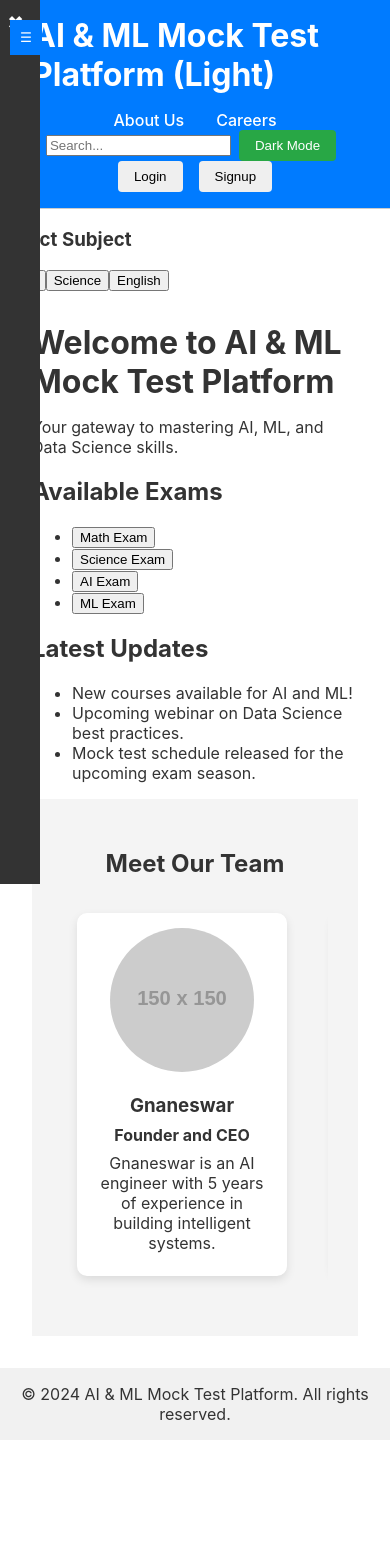
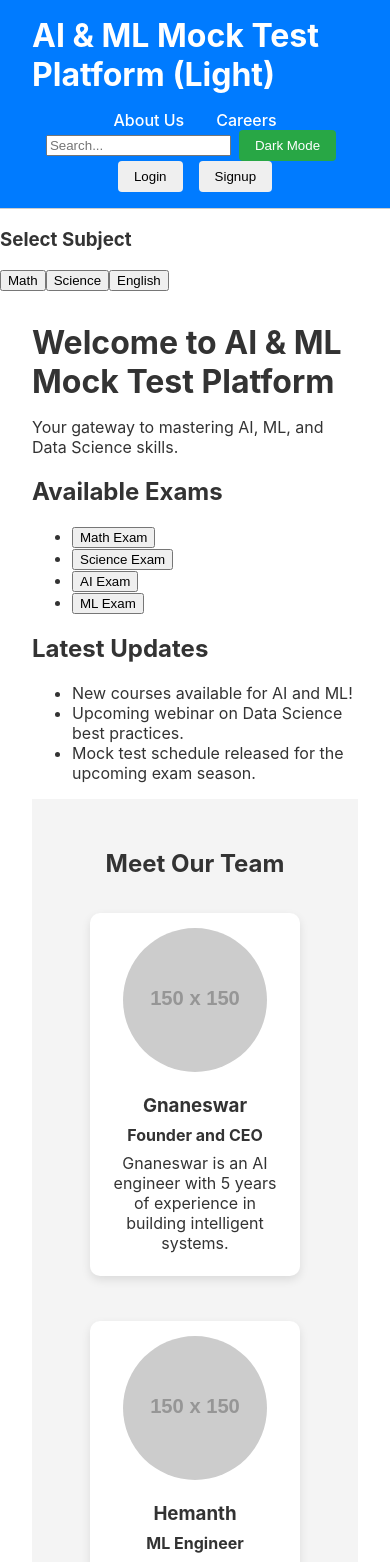
Before and after one commit to Kareti-Gnaneswar/react_mock, a React (Create React App) app: page / in a window 390 px wide. Shown: the top 1562 px of the page. Before the commit the page ends 1440 px from the top, so only its background shows below. Built offline with nearby package versions, Linux system fonts and the light colour scheme.

Commit message:
first commit

```diff
--- a/src/Components/css/TeamMembers.css
+++ b/src/Components/css/TeamMembers.css
@@ -1,34 +1,30 @@
-/* General styles */
+/* src/Components/css/TeamMembers.css */
 .team-members {
     padding: 30px;
     text-align: center;
-    background-color: #f4f4f4;
-    transition: background-color 0.3s;
-    position: relative; /* Position for the sidebar */
+    background-color: #f4f4f4; /* Light background */
+    transition: background-color 0.3s; /* Smooth transition */
 }
 
 .team-members.dark {
-    background-color: #222;
+    background-color: #222; /* Dark background */
 }
 
-/* Members Container - Side Scroll */
 .members-container {
     display: flex;
+    flex-wrap: wrap;
+    justify-content: center;
     gap: 15px;
-    overflow-x: auto; /* Horizontal scroll */
-    padding-bottom: 15px;
-    scroll-behavior: smooth;
 }
 
 .member-card {
-    background-color: #fff;
+    background-color: #fff; /* Light background */
     border-radius: 10px;
     margin: 15px;
     padding: 15px;
     width: 180px;
     transition: transform 0.3s, box-shadow 0.3s;
     box-shadow: 0 4px 10px rgba(0, 0, 0, 0.1);
-    min-width: 180px;
 }
 
 .member-card:hover {
@@ -46,102 +42,17 @@
 .member-card h3,
 .member-card h4,
 .member-card p {
-    margin: 8px 0;
+    margin: 8px 0; /* Unified margins for consistency */
 }
 
 /* Dark mode styles */
 .team-members.dark .member-card {
-    background-color: #444;
-    color: #fff;
+    background-color: #444; /* Dark background for cards */
+    color: #fff; /* Light text */
 }
 
 .team-members.dark .member-card h3,
 .team-members.dark .member-card h4,
 .team-members.dark .member-card p {
-    color: #fff;
+    color: #fff; /* Ensure text is visible */
 }
-
-/* Sidebar styles */
-.sidebar {
-    position: fixed;
-    top: 0;
-    left: -250px; /* Hidden by default */
-    width: 250px;
-    height: 100%;
-    background-color: #333;
-    color: #fff;
-    transition: 0.3s;
-    padding: 20px;
-}
-
-.sidebar.open {
-    left: 0; /* Show sidebar when open */
-}
-
-.sidebar h2 {
-    margin-top: 0;
-}
-
-.sidebar ul {
-    list-style-type: none;
-    padding: 0;
-}
-
-.sidebar ul li {
-    margin: 20px 0;
-}
-
-.sidebar ul li a {
-    color: #fff;
-    text-decoration: none;
-}
-
-/* Sidebar Toggle Button */
-.sidebar-toggle {
-    position: fixed;
-    top: 20px;
-    left: 20px;
-    padding: 10px;
-    background-color: #007bff;
-    color: #fff;
-    border: none;
-    cursor: pointer;
-    z-index: 1000;
-}
-
-/* Close Button */
-.close-btn {
-    background-color: transparent;
-    color: #fff;
-    font-size: 20px;
-    border: none;
-    cursor: pointer;
-    position: absolute;
-    top: 10px;
-    right: 10px;
-}
-
-/* Responsive design */
-@media (max-width: 768px) {
-    .members-container {
-        flex-direction: row; /* Horizontal scroll on mobile */
-    }
-
-    .member-card {
-        width: 90%; /* Wider on mobile */
-    }
-
-    .sidebar-toggle {
-        left: 10px;
-    }
-}
-
-@media (min-width: 769px) {
-    .sidebar {
-        display: none; /* Hide sidebar on larger screens */
-    }
-
-    .sidebar-toggle {
-        display: none; /* Hide toggle button on larger screens */
-    }
-}
--- a/src/Components/js/TeamMembers.js
+++ b/src/Components/js/TeamMembers.js
@@ -1,31 +1,8 @@
-import React, { useState, useEffect } from 'react';
+// src/Components/js/TeamMembers.js
+import React from 'react';
 import '../css/TeamMembers.css'; // Ensure this path is correct
 
-const TeamMembers = ({ isDarkMode }) => {
-    const [isSidebarOpen, setSidebarOpen] = useState(false);
-
-    const toggleSidebar = () => {
-        setSidebarOpen(!isSidebarOpen);
-    };
-
-    // Close sidebar when clicking outside
-    const handleClickOutside = (event) => {
-        const sidebar = document.querySelector('.sidebar');
-        if (isSidebarOpen && sidebar && !sidebar.contains(event.target)) {
-            setSidebarOpen(false); // Close sidebar if clicked outside
-        }
-    };
-
-    // useEffect hook to handle click outside event listener
-    useEffect(() => {
-        document.addEventListener('click', handleClickOutside);
-
-        // Cleanup function to remove event listener when the component unmounts or isSidebarOpen changes
-        return () => {
-            document.removeEventListener('click', handleClickOutside);
-        };
-    }, [isSidebarOpen]); // Include isSidebarOpen as a dependency
-
+const TeamMembers = ({ isDarkMode }) => { // Accept isDarkMode prop
     const members = [
         {
             name: 'Gnaneswar',
@@ -54,31 +31,13 @@ const TeamMembers = ({ isDarkMode }) => {
         {
             name: 'Priya',
             role: 'Backend Developer',
-            image: 'https://via.placeholder.com/150',
+            image: 'https://via.placeholder.com/150', // Placeholder image
             description: 'Priya has expertise in building scalable backend systems and APIs.'
         }
     ];
 
     return (
-        <div className={`team-members ${isDarkMode ? 'dark' : 'light'}`}>
-            {/* Sidebar Toggle Button */}
-            <button className="sidebar-toggle" onClick={toggleSidebar}>
-                {isSidebarOpen ? '✖' : '☰'} {/* Toggle between open and close icon */}
-            </button>
-
-            {/* Sidebar */}
-            <div className={`sidebar ${isSidebarOpen ? 'open' : ''}`}>
-                <button className="close-btn" onClick={toggleSidebar}>✖</button>
-                <h2>Navigation</h2>
-                <ul>
-                    <li><a href="#home">Home</a></li>
-                    <li><a href="#about">About</a></li>
-                    <li><a href="#services">Services</a></li>
-                    <li><a href="#contact">Contact</a></li>
-                </ul>
-            </div>
-
-            {/* Team Members Section */}
+        <div className={`team-members ${isDarkMode ? 'dark' : 'light'}`}> {/* Apply class based on isDarkMode */}
             <h2>Meet Our Team</h2>
             <div className="members-container">
                 {members.map((member, index) => (
```
